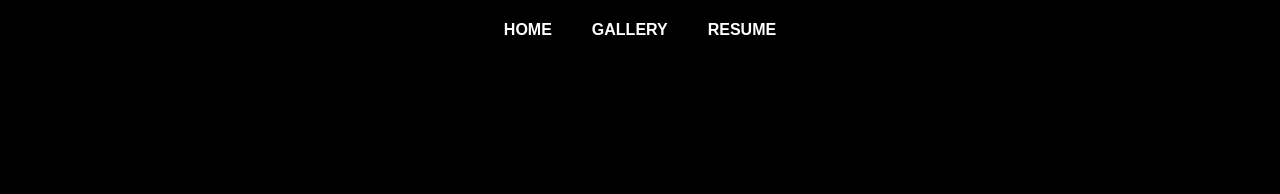
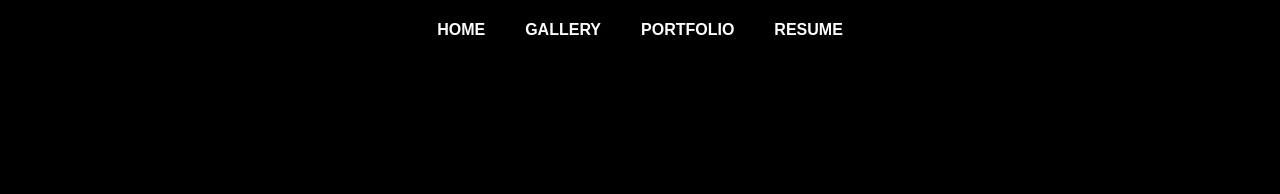
Before and after one commit to d-andy-lion/portfolio, a plain HTML site: page gallery.html in a window 1280 px wide. Shown: the top 194 px of the page. Drawn offline with Linux system fonts and the light colour scheme.

Commit message:
Update gallery.html

```diff
--- a/gallery.html
+++ b/gallery.html
@@ -14,6 +14,7 @@
           <ul class="nav-links">
             <li><a href="index.html">HOME</a></li>
             <li><a href="gallery.html">GALLERY</a></li>
+            <li><a href="https://d-andy-lion.github.io/portfolio/assets/media/Andy_Mund_Portfolio_Nov2025_compressed.pdf" target="_blank" rel="noopener noreferrer">PORTFOLIO</a></li>
             <li><a href="https://d-andy-lion.github.io/Portfolio/assets/media/Andy_Mund_CV_Nov2025.pdf" target="_blank" rel="noopener noreferrer">RESUME</a></li>
           </ul>
         </nav>
```
